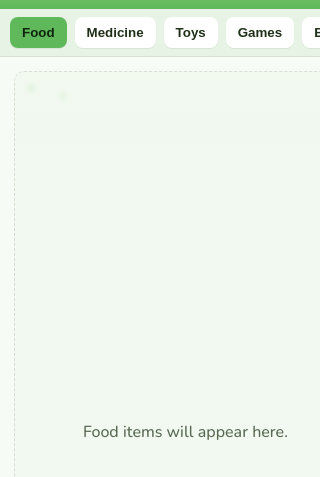
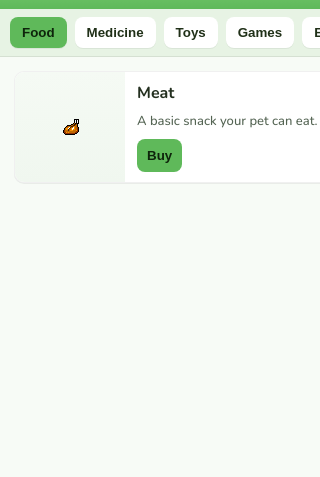
Before and after one commit to Maxibear18/digitalpet, an Electron app: page shop.html in a window 320 px wide. Shown: the part 39-516 px from the top of the page. Drawn offline with nearby package versions, Linux system fonts and the light colour scheme.

Commit message:
made the meat food item

```diff
--- a/shop.css
+++ b/shop.css
@@ -84,3 +84,75 @@ body {
     border: 1px dashed rgba(0,0,0,0.1);
     border-radius: 10px;
 }
+
+.grid {
+    display: grid;
+    grid-template-columns: 1fr;
+    gap: 12px;
+}
+
+.item-card {
+    background: #ffffff;
+    border-radius: 10px;
+    box-shadow: 0 1px 0 rgba(0,0,0,0.06);
+    border: 1px solid rgba(0,0,0,0.06);
+    overflow: hidden;
+    display: grid;
+}
+
+.item-card--horizontal {
+    grid-template-columns: 110px 1fr;
+    min-height: 110px;
+}
+
+.item-media {
+    display: grid;
+    place-items: center;
+    background: linear-gradient(180deg, #f5faf4, #f0f7ef);
+}
+
+.item-media--square {
+    width: 110px;
+    height: 110px;
+}
+
+.item-media img {
+    max-width: 72px;
+    max-height: 72px;
+    image-rendering: pixelated;
+}
+
+.item-info {
+    padding: 10px 12px;
+    display: grid;
+    gap: 6px;
+}
+
+.item-name {
+    font-weight: 700;
+}
+
+.item-desc {
+    color: #546453;
+    font-size: 13px;
+}
+
+.item-actions {
+    display: flex;
+    gap: 8px;
+}
+
+.buy-btn {
+    appearance: none;
+    border: 0;
+    padding: 8px 10px;
+    background: #5fb95a;
+    color: #0e240b;
+    border-radius: 8px;
+    font-weight: 700;
+    cursor: pointer;
+}
+
+.buy-btn:hover {
+    background: #54ab50;
+}
--- a/shop.html
+++ b/shop.html
@@ -29,7 +29,20 @@
         </nav>
         <main class="shop-content">
             <section class="shop-panel is-active" data-panel="food" role="tabpanel">
-                <div class="placeholder">Food items will appear here.</div>
+                <div class="grid">
+                    <div class="item-card item-card--horizontal">
+                        <div class="item-media item-media--square">
+                            <img src="sprites/food/Food1.png" alt="Meat">
+                        </div>
+                        <div class="item-info">
+                            <div class="item-name">Meat</div>
+                            <div class="item-desc">A basic snack your pet can eat.</div>
+                            <div class="item-actions">
+                                <button class="buy-btn" data-item="food1">Buy</button>
+                            </div>
+                        </div>
+                    </div>
+                </div>
             </section>
             <section class="shop-panel" data-panel="medicine" role="tabpanel" hidden>
                 <div class="placeholder">Medicine items will appear here.</div>
--- a/shop.js
+++ b/shop.js
@@ -1,6 +1,9 @@
+const { ipcRenderer } = require('electron');
+
 window.addEventListener('DOMContentLoaded', () => {
     const tabs = Array.from(document.querySelectorAll('.shop-tab'));
     const panels = Array.from(document.querySelectorAll('.shop-panel'));
+    const buyButtons = Array.from(document.querySelectorAll('.buy-btn'));
 
     function setActive(tabName) {
         tabs.forEach(t => {
@@ -18,4 +21,18 @@ window.addEventListener('DOMContentLoaded', () => {
     tabs.forEach(tab => {
         tab.addEventListener('click', () => setActive(tab.dataset.tab));
     });
+
+    buyButtons.forEach(btn => {
+        btn.addEventListener('click', () => {
+            const item = btn.dataset.item;
+            // For now map item keys to image paths
+            if (item === 'food1') {
+                ipcRenderer.send('shop:buy', {
+                    type: 'food',
+                    id: 'food1',
+                    imagePath: 'sprites/food/Food1.png'
+                });
+            }
+        });
+    });
 });
```
Also changed, not shown: main.js (+8 -1 lines), renderer.js (+32 -0 lines), sprites/food/Food1.png (added).
